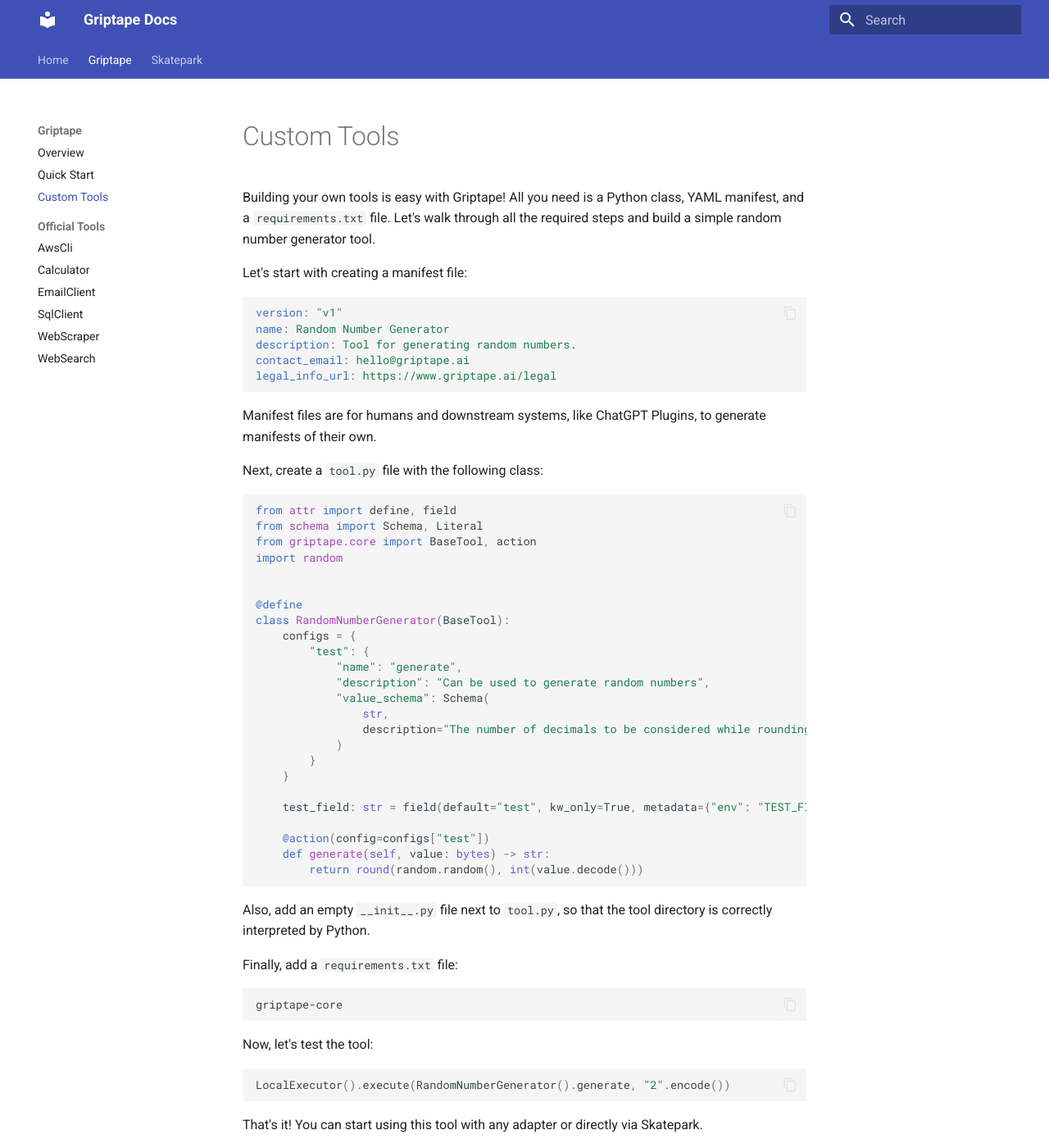
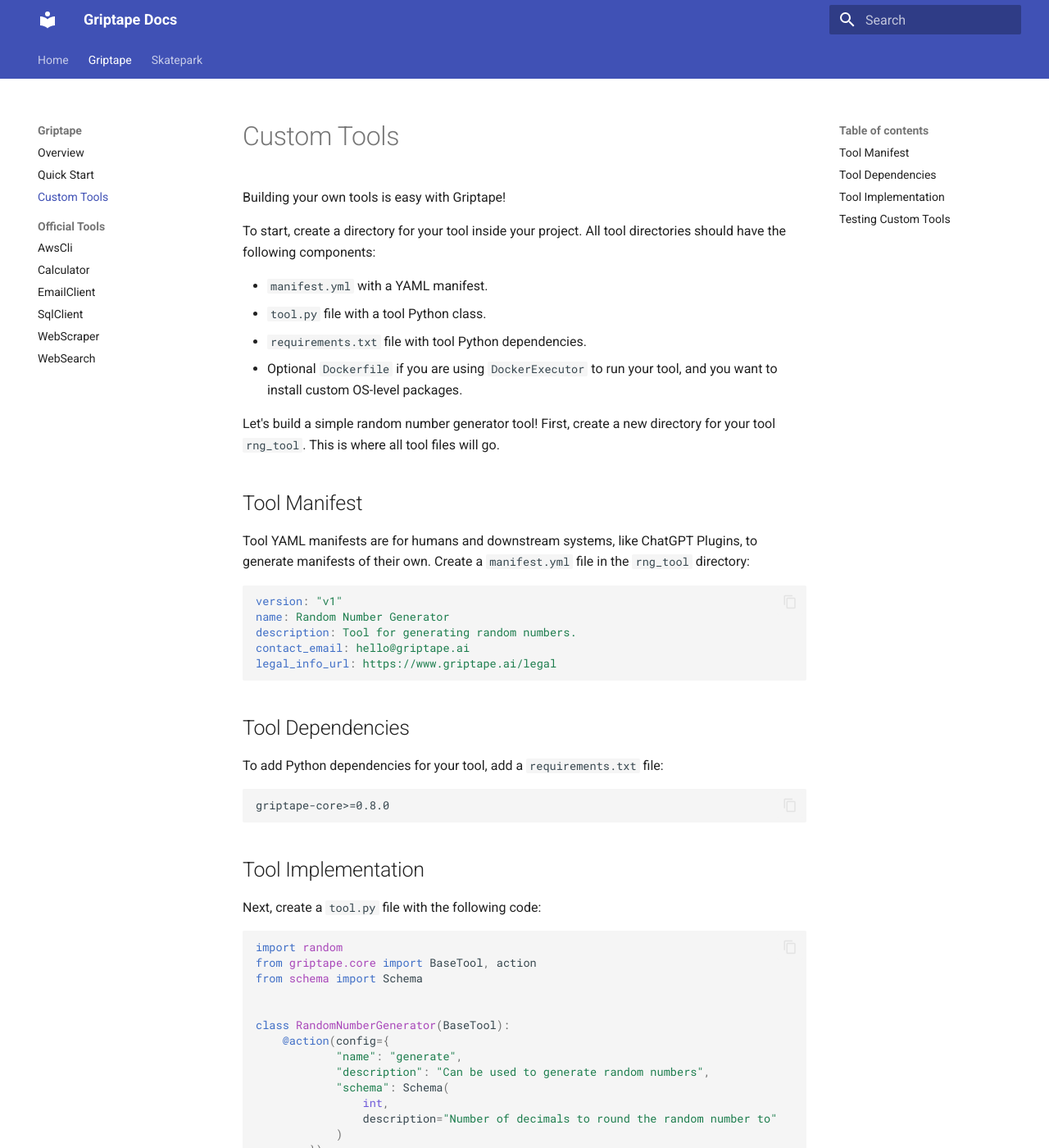
Before and after one commit to griptape-ai/griptape-docs, an MkDocs documentation site: the page built from docs/griptape/tools/custom_tools.md, in a window 1280 px wide and 1400 px high. Shown: the whole window at 82% size. Built offline with MkDocs 1.6.1 and Material for MkDocs 9.7.7, drawn with Linux system fonts in a browser that asks for light colours; some of the changed text lies outside the part shown.

Commit message:
Update custom tools doc

````diff
--- a/docs/griptape/tools/custom_tools.md
+++ b/docs/griptape/tools/custom_tools.md
@@ -1,8 +1,19 @@
 # Custom Tools
 
-Building your own tools is easy with Griptape! All you need is a Python class, YAML manifest, and a `requirements.txt` file. Let's walk through all the required steps and build a simple random number generator tool.
+Building your own tools is easy with Griptape!
 
-Let's start with creating a manifest file:
+To start, create a directory for your tool inside your project. All tool directories should have the following components:
+
+- `manifest.yml` with a YAML manifest.
+- `tool.py` file with a tool Python class.
+- `requirements.txt` file with tool Python dependencies.
+- Optional `Dockerfile` if you are using `DockerExecutor` to run your tool, and you want to install custom OS-level packages.
+
+Let's build a simple random number generator tool! First, create a new directory for your tool `rng_tool`. This is where all tool files will go.
+
+## Tool Manifest
+
+Tool YAML manifests are for humans and downstream systems, like ChatGPT Plugins, to generate manifests of their own. Create a `manifest.yml` file in the `rng_tool` directory:
 
 ```yaml
 version: "v1"
@@ -12,50 +23,68 @@ contact_email: hello@griptape.ai
 legal_info_url: https://www.griptape.ai/legal
 ```
 
-Manifest files are for humans and downstream systems, like ChatGPT Plugins, to generate manifests of their own.
+## Tool Dependencies
 
-Next, create a `tool.py` file with the following class:
+To add Python dependencies for your tool, add a `requirements.txt` file:
+
+```
+griptape-core>=0.8.0
+```
+
+## Tool Implementation
+
+Next, create a `tool.py` file with the following code:
 
 ```python
-from attr import define, field
-from schema import Schema, Literal
+import random
 from griptape.core import BaseTool, action
-import random
+from schema import Schema
 
 
-@define
 class RandomNumberGenerator(BaseTool):
-    configs = {
-        "test": {
+    @action(config={
             "name": "generate",
             "description": "Can be used to generate random numbers",
-            "value_schema": Schema(
-                str,
-                description="The number of decimals to be considered while rounding"
+            "schema": Schema(
+                int,
+                description="Number of decimals to round the random number to"
             )
-        }
-    }
-
-    test_field: str = field(default="test", kw_only=True, metadata={"env": "TEST_FIELD"})
-
-    @action(config=configs["test"])
+        })
     def generate(self, value: bytes) -> str:
-        return round(random.random(), int(value.decode()))
-
+        return str(round(random.random(), int(value.decode())))
 ```
 
-Also, add an empty `__init__.py` file next to `tool.py`, so that the tool directory is correctly interpreted by Python.
+## Testing Custom Tools
 
-Finally, add a `requirements.txt` file:
-
-```
-griptape-core
-```
-
-Now, let's test the tool:
+Finally, let's test our tool:
 
 ```python
-LocalExecutor().execute(RandomNumberGenerator().generate, "2".encode())
+from skatepark.steps import ToolkitStep
+from skatepark.structures import Pipeline
+from skatepark.utils import ToolLoader
+from rng_tool.tool import RandomNumberGenerator
+
+
+rng_tool = RandomNumberGenerator()
+
+pipeline = Pipeline(
+    tool_loader=ToolLoader(
+        tools=[rng_tool]
+    )
+)
+
+pipeline.add_steps(
+    ToolkitStep(
+        tool_names=[rng_tool.name]
+    )
+)
+
+print(
+    pipeline.run(
+        "generate a random number rounded to 5 decimal places"
+    ).output.value
+)
+
 ```
 
 That's it! You can start using this tool with any adapter or directly via Skatepark.
````
